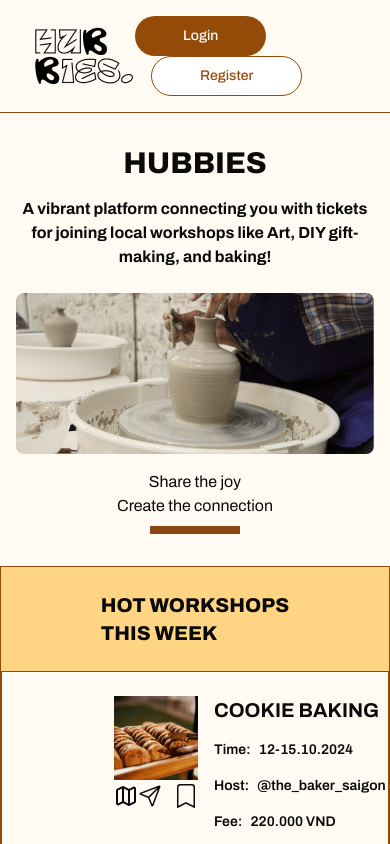
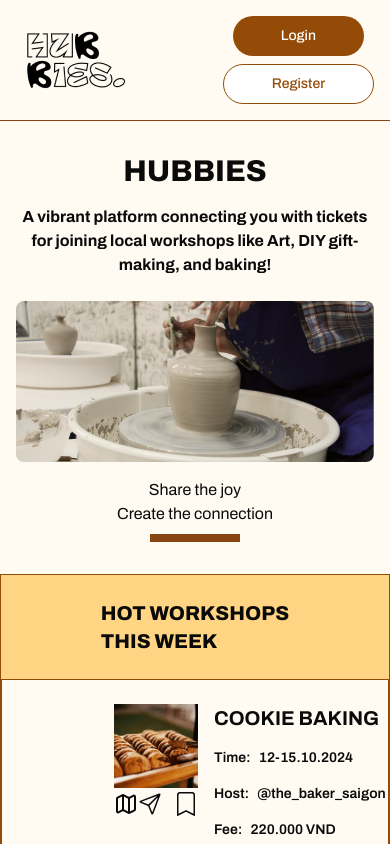
Before and after one commit to CarsonDev1/hubbies, a React (Vite) app: page /landing-page in a window 390 px wide. Shown: the top 844 px of the page. Built offline with nearby package versions, Linux system fonts and the light colour scheme.

Commit message:
fix header

```diff
--- a/src/components/HeaderLanding/HeaderLanding.tsx
+++ b/src/components/HeaderLanding/HeaderLanding.tsx
@@ -3,9 +3,9 @@ import Logo from '../../assets/images/logo.png';
 
 export default function HeaderLanding() {
 	return (
-		<header className='bg-[#FFFBF2] py-4 px-6 container mx-auto flex justify-between items-center border-b border-[#8B4513]'>
+		<header className='bg-[#FFFBF2] py-4 px-4 sm:px-6 container mx-auto flex justify-between items-center border-b border-[#8B4513]'>
 			<img src={Logo} alt='Logo' />
-			<div className='space-x-4'>
+			<div className='flex flex-col md:flex-row gap-2 items-center'>
 				<Button className='px-12 text-white rounded-full bg-button-color hover:bg-button-color/90'>
 					Login
 				</Button>
```
